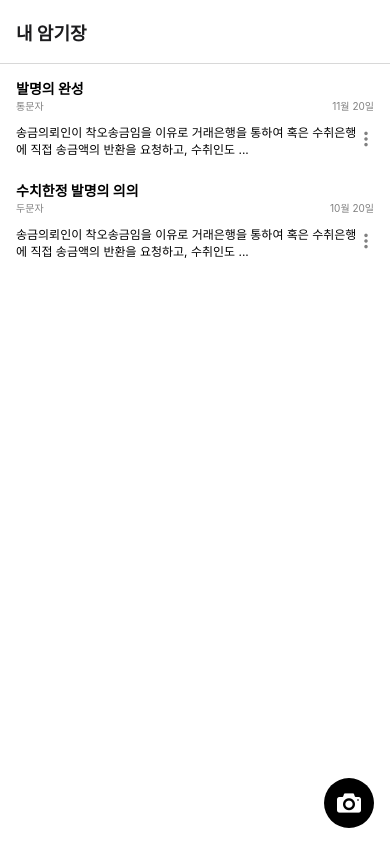
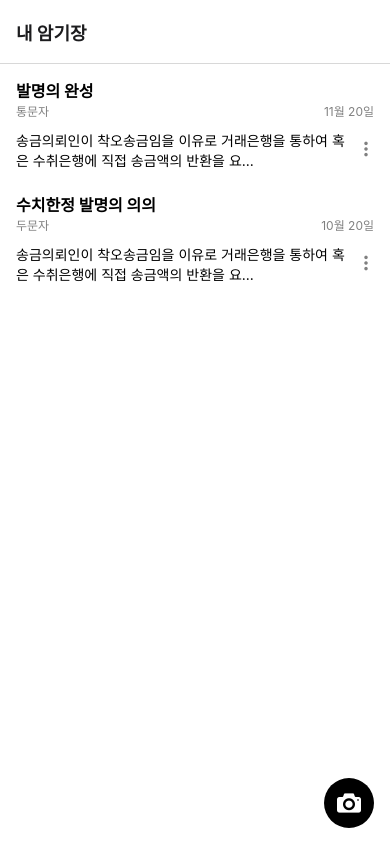
Before and after one commit to CapstoneMemento/Memento-Frontend, a React Native app: screen / in a window 390 px wide. Built offline with nearby package versions, Linux system fonts and the light colour scheme.

Commit message:
Style: Update font size

```diff
--- a/src/components/NoteList.js
+++ b/src/components/NoteList.js
@@ -43,7 +43,7 @@ export default function NoteList() {
           </View>
 
           <View style={styles.contents}>
-            <Text style={styles.text}>{item.text.slice(0, 60)}...</Text>
+            <Text style={styles.text}>{item.text.slice(0, 50)}...</Text>
             <Pressable onPress={onPressLearnMore}>
               <Entypo name="dots-three-vertical" size={16} color="gray" />
             </Pressable>
@@ -60,7 +60,7 @@ const styles = StyleSheet.create({
     marginVertical: 14,
   },
 
-  title: { fontSize: 14, fontWeight: "bold" },
+  title: { fontSize: 16, fontWeight: "bold" },
 
   detail: {
     flex: 1,
@@ -69,7 +69,7 @@ const styles = StyleSheet.create({
     marginBottom: 5,
   },
 
-  subText: { fontSize: 10, color: "gray" },
+  subText: { fontSize: 12, color: "gray" },
 
   contents: {
     flex: 1,
@@ -78,5 +78,5 @@ const styles = StyleSheet.create({
     alignItems: "center",
   },
 
-  text: { fontSize: 12 },
+  text: { fontSize: 14, width: "95%" },
 });
```
